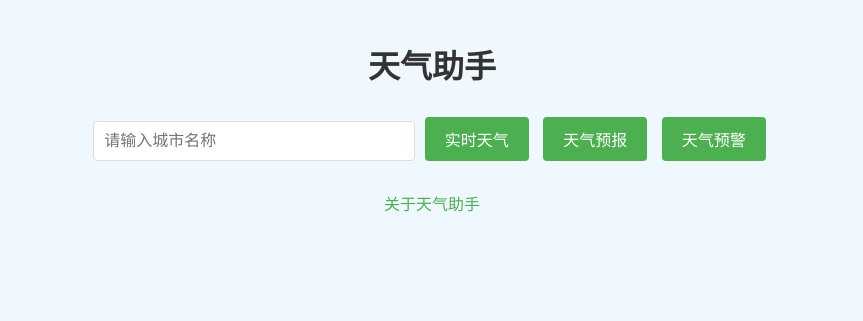
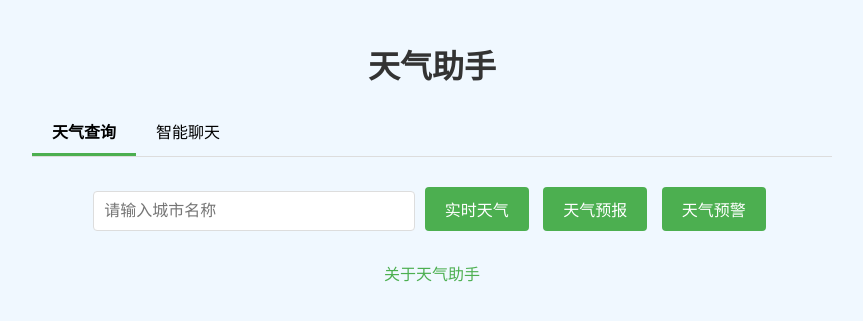
Before and after one commit to sun2-2/weather_agent, a Flask app: page / in a window 1280 px wide. Shown: the top 321 px of the page, without its empty margins (208-1071 px from the left). Run offline with Flask 3, Linux system fonts and the light colour scheme.

Commit message:
添加智能聊天功能，集成DeepSeek大模型

```diff
--- a/app.py
+++ b/app.py
@@ -6,6 +6,10 @@ app = Flask(__name__)
 # 和风天气API配置
 WEATHER_API_KEY = '54d446e1fbc041bd9ed69ac9b32b02a6'
 WEATHER_API_HOST = 'mq59fddrfk.re.qweatherapi.com'
+
+# DeepSeek API配置
+DEEPSEEK_API_KEY = 'sk-20618fcccd074def8a5e9b2d4ae6ec3b'
+DEEPSEEK_API_URL = 'https://api.deepseek.com/chat/completions'
 
 class WeatherAPI:
     """和风天气API封装"""
@@ -190,5 +194,39 @@ def about():
     """关于页面路由"""
     return render_template('about.html')
 
+@app.route('/chat', methods=['POST'])
+def chat():
+    """聊天功能路由"""
+    data = request.json
+    message = data.get('message')
+    if not message:
+        return jsonify({'error': '请输入消息'}), 400
+
+    try:
+        # 调用DeepSeek API
+        headers = {
+            'Content-Type': 'application/json',
+            'Authorization': f'Bearer {DEEPSEEK_API_KEY}'
+        }
+        payload = {
+            'model': 'deepseek-chat',
+            'messages': [
+                {'role': 'system', 'content': '你是一个智能天气助手，除了回答天气相关问题外，也可以回答其他一般问题。'},
+                {'role': 'user', 'content': message}
+            ],
+            'temperature': 0.7
+        }
+        response = requests.post(DEEPSEEK_API_URL, headers=headers, json=payload)
+        response_data = response.json()
+
+        if 'choices' in response_data and response_data['choices']:
+            reply = response_data['choices'][0]['message']['content']
+            return jsonify({'reply': reply})
+        else:
+            return jsonify({'error': '获取回复失败'}), 500
+    except Exception as e:
+        print(f"聊天请求失败: {e}")
+        return jsonify({'error': '聊天服务暂时不可用'}), 500
+
 if __name__ == '__main__':
     app.run(debug=True)
--- a/templates/index.html
+++ b/templates/index.html
@@ -92,11 +92,86 @@
         .nav-links a:hover {
             text-decoration: underline;
         }
+
+        /* 聊天功能样式 */
+        .chat-container {
+            margin-top: 30px;
+            padding: 20px;
+            background-color: white;
+            border-radius: 8px;
+            box-shadow: 0 2px 4px rgba(0,0,0,0.1);
+        }
+        .chat-messages {
+            height: 300px;
+            overflow-y: auto;
+            margin-bottom: 20px;
+            padding: 10px;
+            border: 1px solid #ddd;
+            border-radius: 4px;
+        }
+        .message {
+            margin-bottom: 10px;
+            padding: 10px;
+            border-radius: 10px;
+            max-width: 80%;
+        }
+        .user-message {
+            background-color: #e3f2fd;
+            align-self: flex-end;
+            margin-left: auto;
+        }
+        .bot-message {
+            background-color: #f1f1f1;
+            align-self: flex-start;
+        }
+        .chat-input {
+            display: flex;
+        }
+        .chat-input input {
+            flex: 1;
+            padding: 10px;
+            font-size: 16px;
+            border: 1px solid #ddd;
+            border-radius: 4px 0 0 4px;
+        }
+        .chat-input button {
+            border-radius: 0 4px 4px 0;
+            margin: 0;
+        }
+        .tab-container {
+            display: flex;
+            margin-bottom: 20px;
+            border-bottom: 1px solid #ddd;
+        }
+        .tab {
+            padding: 10px 20px;
+            cursor: pointer;
+            border-bottom: 3px solid transparent;
+        }
+        .tab.active {
+            border-bottom-color: #4CAF50;
+            font-weight: bold;
+        }
+        .tab-content {
+            display: none;
+        }
+        .tab-content.active {
+            display: block;
+        }
     </style>
 </head>
 <body>
     <div class="container">
         <h1>天气助手</h1>
+
+        <!-- 标签页 -->
+        <div class="tab-container">
+            <div class="tab active" onclick="switchTab('weather-tab')">天气查询</div>
+            <div class="tab" onclick="switchTab('chat-tab')">智能聊天</div>
+        </div>
+
+        <!-- 天气查询标签页 -->
+        <div id="weather-tab" class="tab-content active">
             <div class="search-box">
                 <input type="text" id="city" placeholder="请输入城市名称">
                 <button onclick="getWeather()">实时天气</button>
@@ -126,12 +201,46 @@
             </div>
 
             <div id="error-message" class="error" style="display: none;"></div>
+        </div>
+
+        <!-- 智能聊天标签页 -->
+        <div id="chat-tab" class="tab-content">
+            <div class="chat-container">
+                <h2>智能聊天</h2>
+                <div class="chat-messages" id="chat-messages">
+                    <div class="message bot-message">
+                        你好！我是天气助手，有什么可以帮你的吗？
+                    </div>
+                </div>
+                <div class="chat-input">
+                    <input type="text" id="chat-input" placeholder="请输入消息...">
+                    <button onclick="sendMessage()">发送</button>
+                </div>
+            </div>
+        </div>
 
         <div class="nav-links">
             <a href="/about">关于天气助手</a>
         </div>
     </div>
     <script>
+        // 标签页切换功能
+        function switchTab(tabId) {
+            // 隐藏所有标签内容
+            document.querySelectorAll('.tab-content').forEach(content => {
+                content.classList.remove('active');
+            });
+            // 移除所有标签的活跃状态
+            document.querySelectorAll('.tab').forEach(tab => {
+                tab.classList.remove('active');
+            });
+            // 显示选中的标签内容
+            document.getElementById(tabId).classList.add('active');
+            // 激活选中的标签
+            event.currentTarget.classList.add('active');
+        }
+
+        // 天气查询功能
         function getWeather() {
             const city = document.getElementById('city').value;
             if (!city) {
@@ -254,6 +363,53 @@
             document.getElementById('error-message').textContent = message;
             document.getElementById('error-message').style.display = 'block';
         }
+
+        // 聊天功能
+        function sendMessage() {
+            const message = document.getElementById('chat-input').value;
+            if (!message) return;
+
+            // 添加用户消息到聊天界面
+            addMessage(message, 'user');
+            document.getElementById('chat-input').value = '';
+
+            // 发送请求到服务器
+            fetch('/chat', {
+                method: 'POST',
+                headers: {
+                    'Content-Type': 'application/json'
+                },
+                body: JSON.stringify({ message: message })
+            })
+            .then(response => response.json())
+            .then(data => {
+                if (data.error) {
+                    addMessage(`错误: ${data.error}`, 'bot');
+                } else {
+                    addMessage(data.reply, 'bot');
+                }
+            })
+            .catch(error => {
+                addMessage('聊天服务暂时不可用', 'bot');
+            });
+        }
+
+        function addMessage(text, sender) {
+            const chatMessages = document.getElementById('chat-messages');
+            const messageElement = document.createElement('div');
+            messageElement.className = `message ${sender === 'user' ? 'user-message' : 'bot-message'}`;
+            messageElement.textContent = text;
+            chatMessages.appendChild(messageElement);
+            // 滚动到底部
+            chatMessages.scrollTop = chatMessages.scrollHeight;
+        }
+
+        // 按下Enter键发送消息
+        document.getElementById('chat-input').addEventListener('keypress', function(e) {
+            if (e.key === 'Enter') {
+                sendMessage();
+            }
+        });
     </script>
 </body>
 </html>
```
Lines whose indentation alone changed are shown as unchanged.
